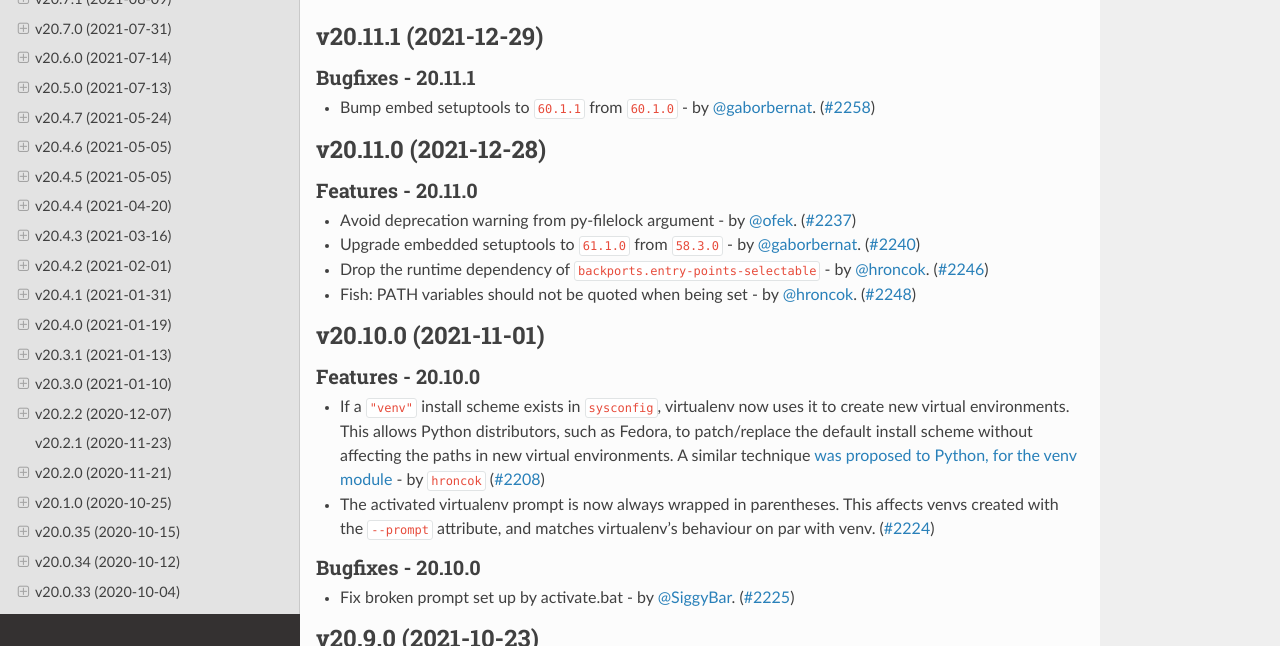
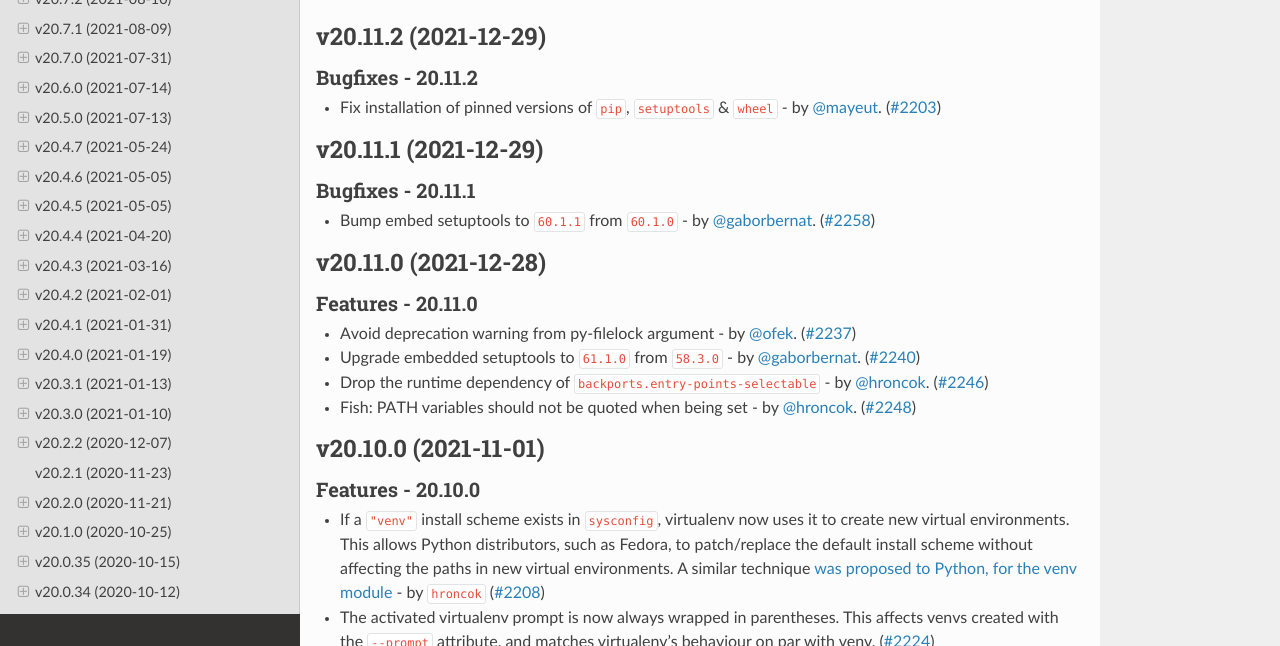
Before and after one commit to pypa/virtualenv, a Sphinx documentation site: the page built from docs/changelog.rst, in a window 1280 px wide and 900 px high, cut to the strip 254-900 px from the top of the window. Built offline with Sphinx 7.4.7 and the Read the Docs theme 2.0.0, drawn with Linux system fonts in a browser that asks for light colours; pages that are not in the unit, such as notebooks, are missing from menus; the version number could not be read and is left out; some of the changed text lies outside the part shown.

Commit message:
release 20.11.2

```diff
--- a/docs/changelog.rst
+++ b/docs/changelog.rst
@@ -4,6 +4,14 @@
 .. include:: _draft.rst
 
 .. towncrier release notes start
+
+v20.11.2 (2021-12-29)
+---------------------
+
+Bugfixes - 20.11.2
+~~~~~~~~~~~~~~~~~~
+- Fix installation of pinned versions of ``pip``, ``setuptools`` & ``wheel`` - by :user:`mayeut`. (`#2203 <https://github.com/pypa/virtualenv/issues/2203>`_)
+
 
 v20.11.1 (2021-12-29)
 ---------------------
--- a/docs/changelog/2203.bugfix.rst
+++ /dev/null
@@ -1 +0,0 @@
-Fix installation of pinned versions of ``pip``, ``setuptools`` & ``wheel`` - by :user:`mayeut`.
```
